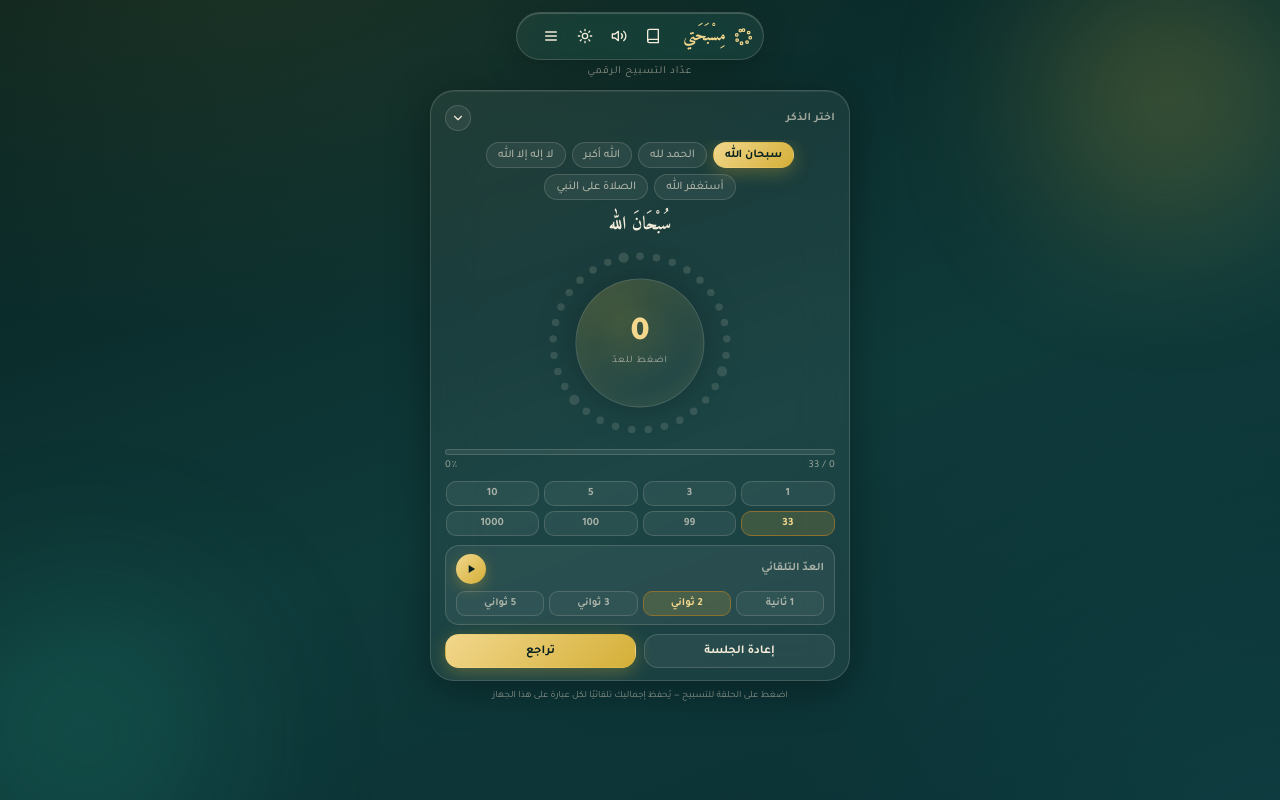
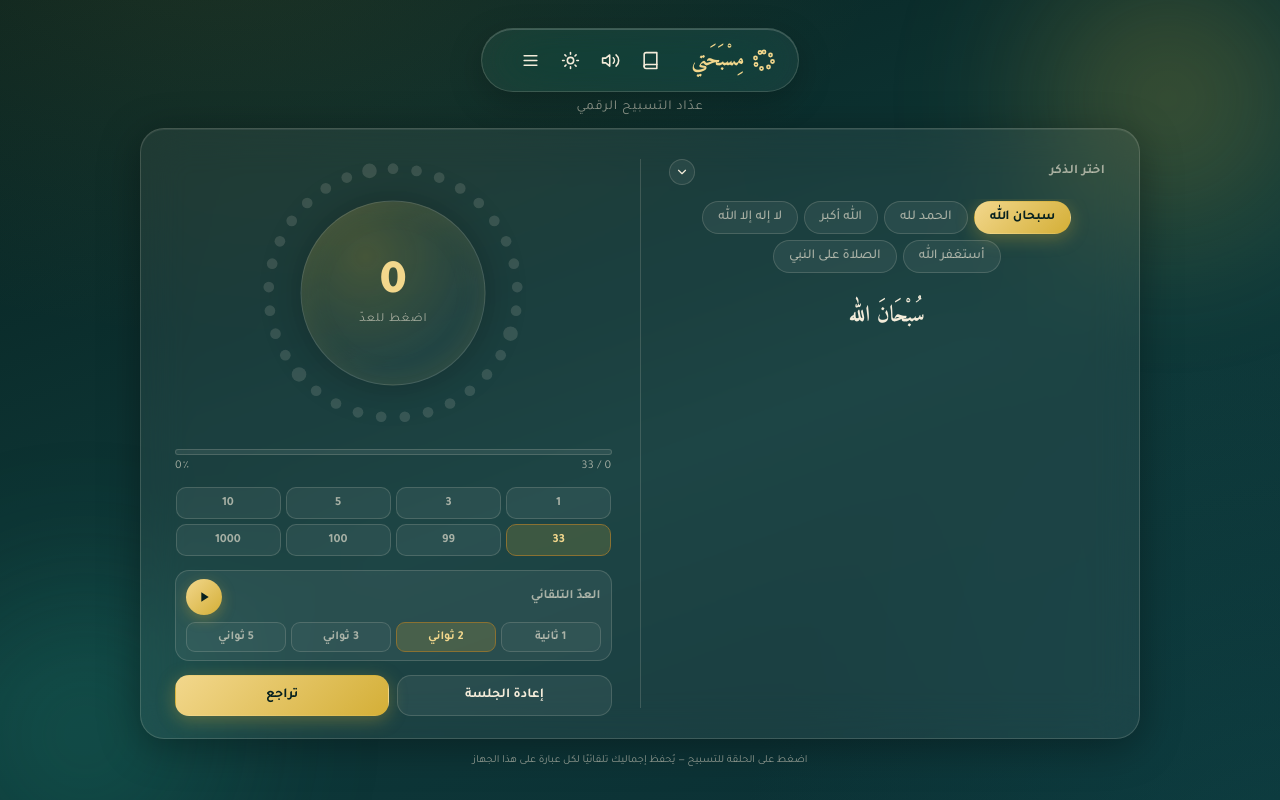
Before and after one commit to mahmodHSh/-Misbaha, a plain HTML site: page index.html in a window 1280 px wide. Drawn offline with Linux system fonts and the light colour scheme.

Commit message:
Add files via upload

```diff
--- a/index.html
+++ b/index.html
@@ -40,6 +40,7 @@
   </header>
 
   <div class="card">
+    <div class="card-col card-col-select">
     <div class="sequence-banner" id="sequenceBanner">
       <div class="sequence-info">
         <span class="sequence-label">مسار الأذكار</span>
@@ -57,7 +58,9 @@
     <div class="chips" id="chips"></div>
 
     <div class="current-phrase" id="currentPhrase">سُبْحَانَ اللّٰه</div>
+    </div>
 
+    <div class="card-col card-col-action">
     <div class="ring-wrap" id="ringWrap">
       <svg viewBox="0 0 280 280" id="ringSvg"></svg>
       <div class="center-btn" id="centerBtn">
@@ -89,6 +92,7 @@
     <div class="controls">
       <button class="btn" id="resetBtn">إعادة الجلسة</button>
       <button class="btn primary" id="undoBtn">تراجع</button>
+    </div>
     </div>
   </div>
 
--- a/style.css
+++ b/style.css
@@ -1,4 +1,4 @@
- :root{
+  :root{
     --bg-deep:#07211f;
     --bg-mid:#0f3a3a;
     --bg-warm:#0a2e33;
@@ -59,20 +59,8 @@
     pointer-events:none;
     z-index:0;
   }
-  .orb-1{
-    width:380px; height:380px;
-    background:radial-gradient(circle, var(--gold) 0%, transparent 70%);
-    top:-120px; right:-100px; animation:float1 16s ease-in-out infinite;
-}
-  .orb-2{
-    width:420px;
-    height:420px;
-    background:radial-gradient(circle, var(--orb-2-color) 0%,
-    transparent 70%);
-    bottom:-160px;
-    left:-140px;
-    animation:float2 20s ease-in-out infinite;
-}
+  .orb-1{width:380px; height:380px; background:radial-gradient(circle, var(--gold) 0%, transparent 70%); top:-120px; right:-100px; animation:float1 16s ease-in-out infinite;}
+  .orb-2{width:420px; height:420px; background:radial-gradient(circle, var(--orb-2-color) 0%, transparent 70%); bottom:-160px; left:-140px; animation:float2 20s ease-in-out infinite;}
 
   @keyframes float1{
     0%,100%{ transform:translate(0,0); }
@@ -95,6 +83,7 @@
     overflow-y:auto;
   }
 
+  /* ---- screens (home / adhkar categories / category detail) ---- */
   .screen{
     width:100%;
     max-width:420px;
@@ -330,16 +319,10 @@
     transition:all 0.2s ease;
     -webkit-tap-highlight-color:transparent;
   }
-  .icon-btn:hover{
-    background:var(--glass-strong);
-    border-color:var(--glass-border);
-}
+  .icon-btn:hover{ background:var(--glass-strong); border-color:var(--glass-border); }
+  .icon-btn svg{ width:16px; height:16px; }
 
-  .icon-btn svg{
-    width:16px; height:16px;
-}
-
-
+  /* Manage-phrases button inline with chips */
   .chip.add-chip{
     background:transparent;
     border:1px dashed var(--glass-border);
@@ -347,7 +330,7 @@
     font-weight:700;
   }
 
-
+  /* ---- Modal ---- */
   .modal-overlay{
     position:fixed;
     inset:0;
@@ -483,6 +466,14 @@
     overflow-y:auto;
   }
 
+  /* On phones these wrappers are invisible (display:contents) so mobile layout
+     is completely unaffected. On large/tablet screens (see media query near
+     the end of this stylesheet) they become two real side-by-side columns. */
+  .card-col{
+    display:contents;
+  }
+
+  /* Dhikr phrase chips */
   .chips-header{
     display:flex;
     align-items:center;
@@ -566,6 +557,7 @@
     line-height:1.3;
   }
 
+  /* Bead ring */
   .ring-wrap{
     position:relative;
     width:min(190px, 46vh);
@@ -628,6 +620,7 @@
     letter-spacing:0.8px;
   }
 
+  /* progress + stats */
   .progress-wrap{
     width:100%;
   }
@@ -681,7 +674,7 @@
     margin-top:2px;
   }
 
-
+  /* ---- Side drawer ---- */
   .drawer-overlay{
     position:fixed;
     inset:0;
@@ -759,6 +752,7 @@
   .drawer-item:hover{ background:var(--glass-strong); }
   .drawer-item svg{ width:19px; height:19px; color:var(--gold-light); flex-shrink:0; }
 
+  /* ---- sequence (auto-advancing session) banner ---- */
   .sequence-banner{
     display:none;
     align-items:center;
@@ -804,6 +798,7 @@
   }
   .sequence-stop:hover{ background:var(--glass-strong); }
 
+  /* ---- sequence builder modal ---- */
   .sequence-hint{
     font-size:0.78rem;
     color:var(--ivory-dim);
@@ -843,6 +838,7 @@
     text-align:center;
   }
 
+  /* ---- toast ---- */
   .toast{
     position:fixed;
     left:50%;
@@ -923,6 +919,7 @@
     border-color:var(--gold-dim);
   }
 
+  /* ---- auto-count panel ---- */
   .auto-panel{
     width:100%;
     background:var(--glass);
@@ -1013,3 +1010,103 @@
   @media (prefers-reduced-motion: reduce){
     .orb, .center-btn.pulse{ animation:none !important; }
   }
+
+  /* =========================================================
+     iPad / large tablet layout (landscape-oriented, wide screens).
+     Scoped tightly to min-width + min-height so phones — including
+     phones in landscape — are completely untouched; everything above
+     this block still governs mobile exactly as before.
+     ========================================================= */
+  @media (min-width: 900px) and (min-height: 650px){
+    .app{
+      padding:28px 40px;
+    }
+
+    header, .screen{
+      max-width:1000px;
+    }
+
+    .navbar{
+      padding:12px 22px 12px 30px;
+      gap:22px;
+    }
+    .navbar-logo svg{ width:24px; height:24px; }
+    .navbar-logo span{ font-size:1.3rem; }
+    header .tagline{ font-size:0.85rem; margin-top:7px; }
+    .icon-btn{ width:38px; height:38px; }
+    .icon-btn svg{ width:19px; height:19px; }
+
+    .card{
+      max-width:1000px;
+      flex-direction:row;
+      align-items:stretch;
+      gap:0;
+      padding:30px 34px;
+      overflow:visible;
+    }
+    .card-col{
+      display:flex;
+      flex-direction:column;
+      gap:14px;
+      flex:1;
+      min-width:0;
+    }
+    .card-col-select{
+      justify-content:flex-start;
+      padding-left:28px;
+      border-left:1px solid var(--glass-border);
+    }
+    .card-col-select .chips{
+      max-height:none;
+      overflow-y:auto;
+      max-height:320px;
+    }
+    .card-col-select .current-phrase{
+      font-size:1.4rem;
+      line-height:1.7;
+      margin-top:6px;
+    }
+    .card-col-action{
+      align-items:center;
+      justify-content:center;
+      padding-right:28px;
+    }
+
+    .ring-wrap{
+      width:min(280px, 34vh);
+      margin:6px 0;
+    }
+    .count-number{ font-size:3rem; }
+    .count-label{ font-size:0.78rem; }
+
+    .chip{ font-size:0.85rem; padding:7px 15px; }
+    .chips-header span{ font-size:0.82rem; }
+
+    .progress-text{ font-size:0.75rem; }
+
+    .target-chip{ font-size:0.78rem; padding:8px 4px; }
+    .interval-chip{ font-size:0.76rem; padding:7px 4px; }
+    .btn{ font-size:0.85rem; padding:11px 10px; }
+    .auto-label{ font-size:0.8rem; }
+    .auto-play-btn{ width:36px; height:36px; }
+    .auto-play-btn svg{ width:16px; height:16px; }
+
+    footer{ max-width:600px; font-size:0.68rem; margin-top:14px; }
+
+    /* Adhkar library screens make better use of the wide viewport too */
+    .adhkar-search{ font-size:0.9rem; padding:11px 16px; }
+    .screen-title{ font-size:1.3rem; }
+    .screen-list{
+      display:grid;
+      grid-template-columns:1fr 1fr;
+      gap:10px;
+      align-content:start;
+    }
+    #detailList{
+      display:flex;
+      grid-template-columns:none;
+    }
+    .category-card{ padding:15px 16px; }
+    .adhkar-card{ padding:18px 20px; }
+    .adhkar-card .adhkar-text{ font-size:1.1rem; }
+  }
```
Also changed, not shown: main.js (line endings or trailing spaces).
